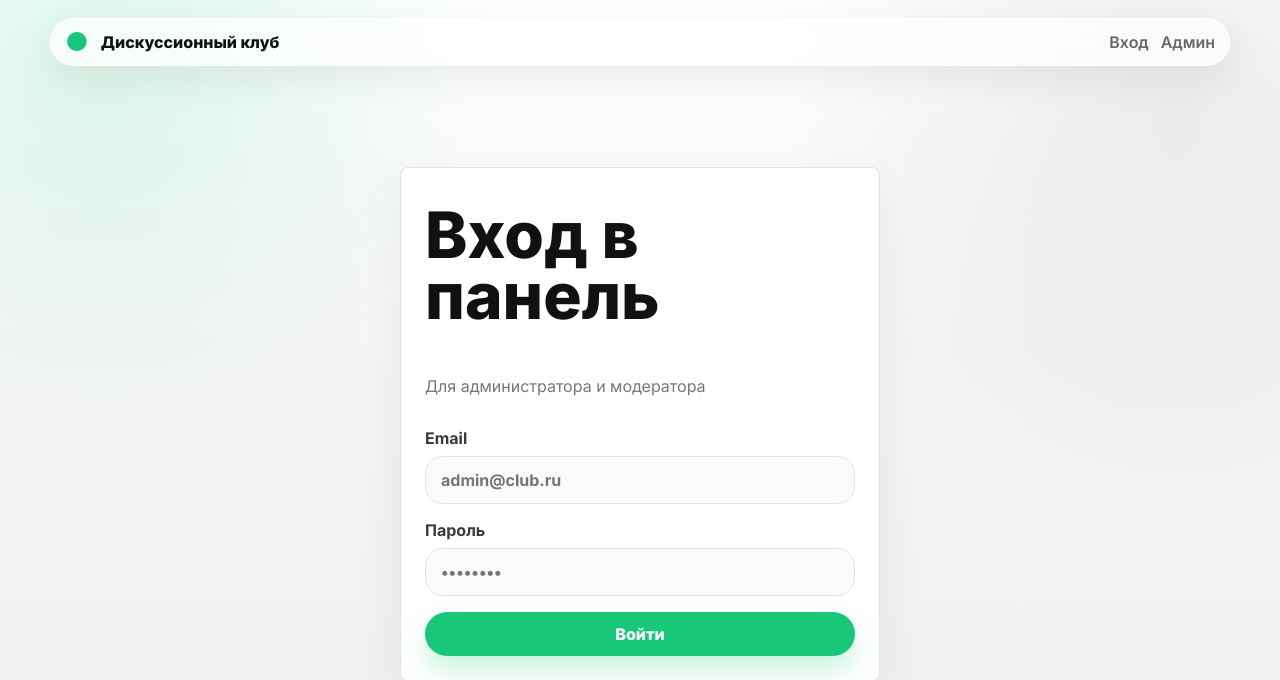
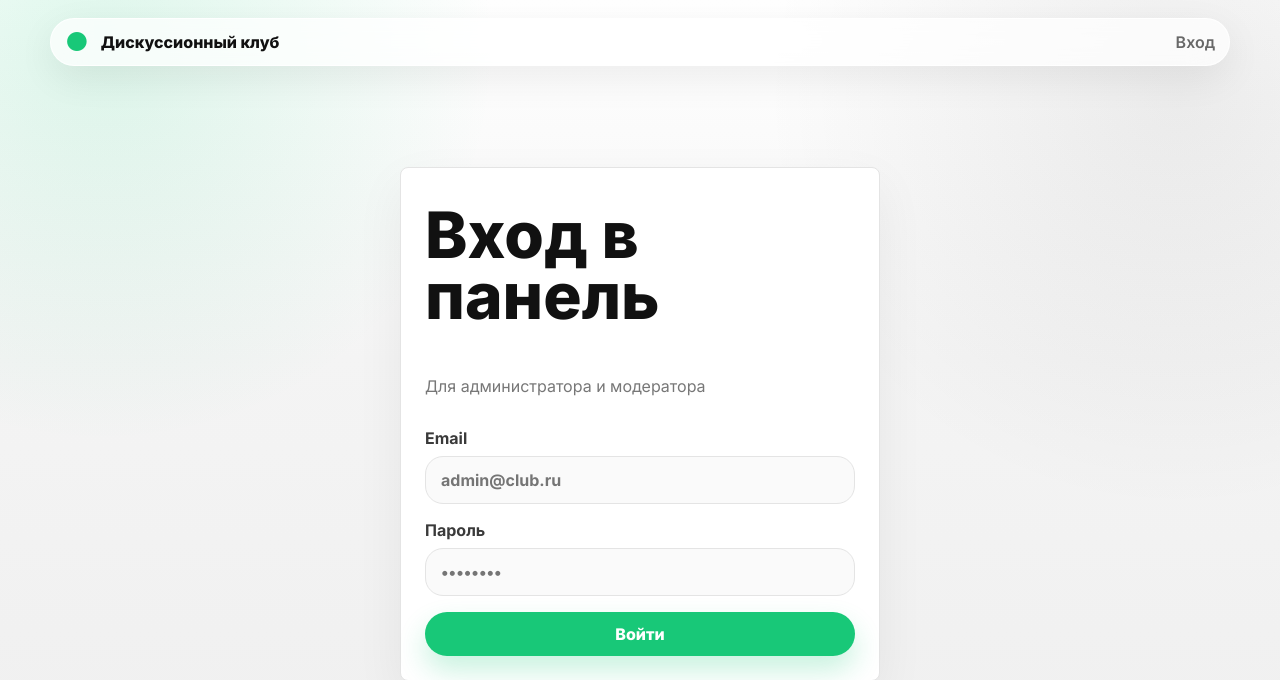
Before and after one commit to Spaceonmymind/Discussion_Club_DI, a FastAPI app: page /login in a window 1280 px wide. Shown: the top 680 px of the page. Run offline with FastAPI, Linux system fonts and the light colour scheme.

Commit message:
Remove admin link from public header

```diff
--- a/app/templates/base.html
+++ b/app/templates/base.html
@@ -17,7 +17,6 @@
         </a>
         <nav class="topnav">
             <a href="/login">Вход</a>
-            <a href="/admin">Админ</a>
         </nav>
     </header>
     <main>
```
